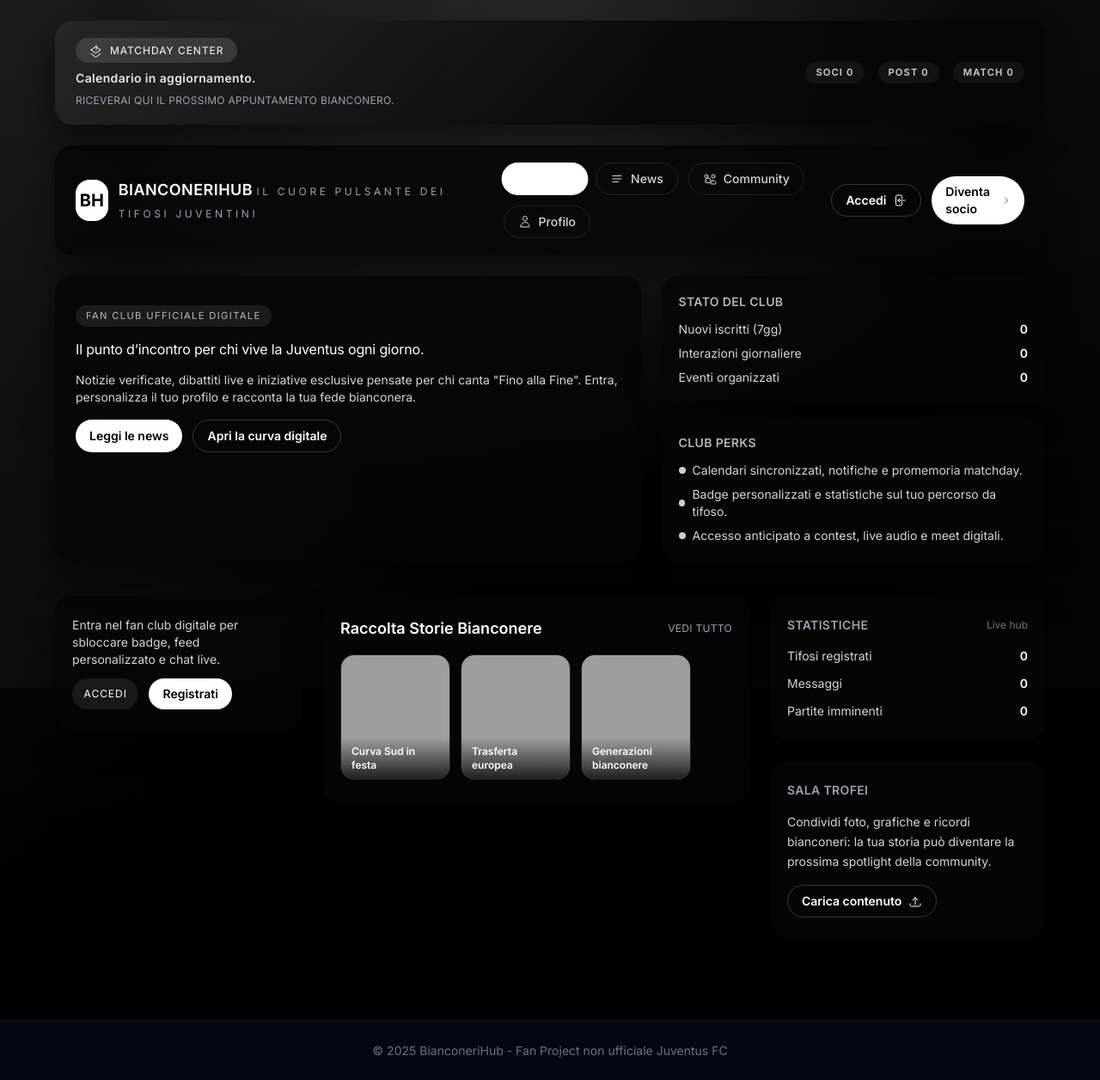
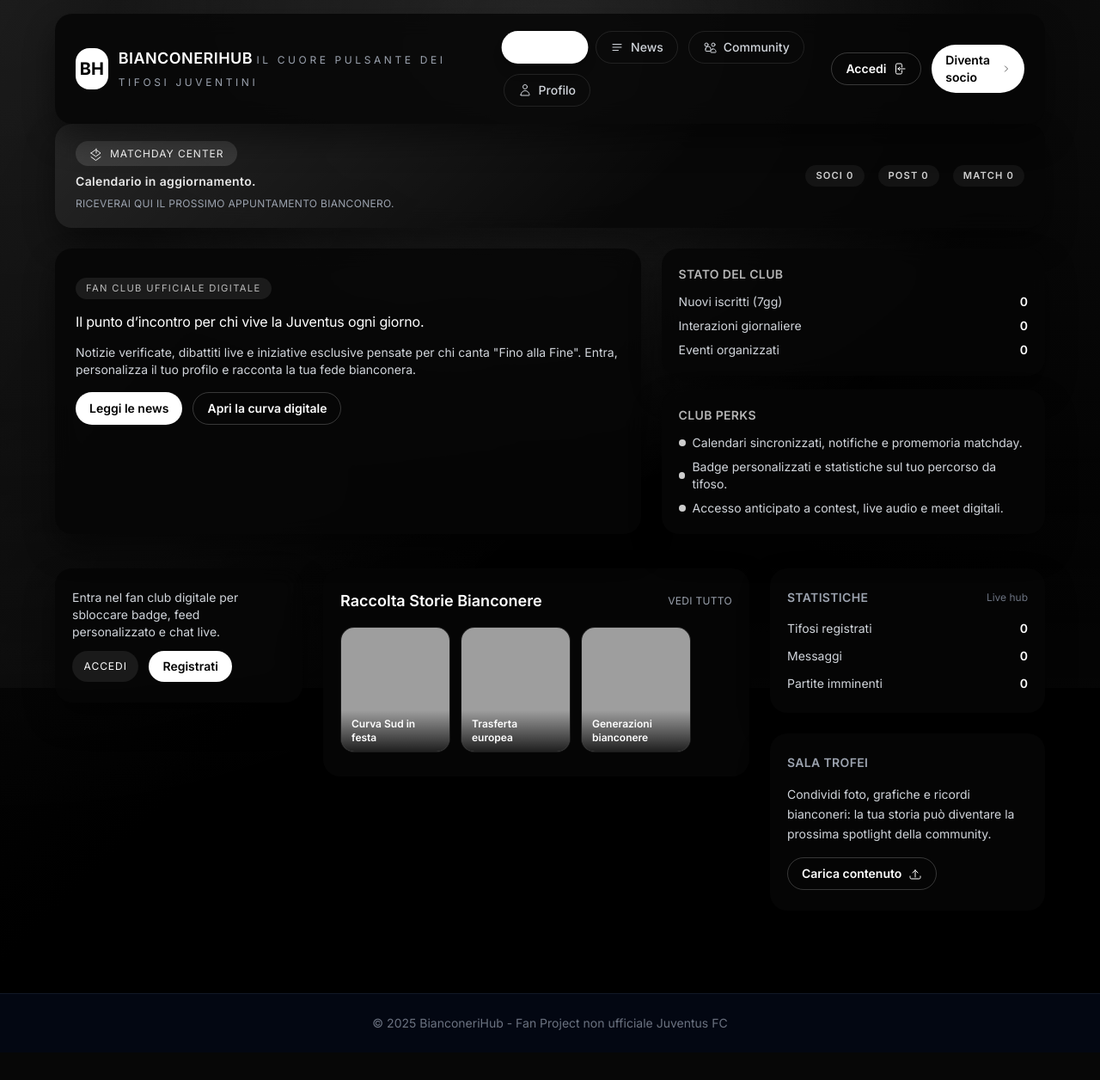
Before and after one commit to agservizi/BianconeriHubPhp, a PHP site: page / in a window 1280 px wide. Shown: the whole page at 86% size. After the commit the page ends 1198 px from the top, so only its background shows below. Run offline with PHP 8.4, Linux system fonts and the light colour scheme; data that the repository does not hold is empty; some libraries are stand-ins or nearby versions; grey boxes are pictures that could not be loaded.

Commit message:
refactor: Modifica la struttura dell'intestazione e migliora la visualizzazione delle informazioni sulle partite

```diff
--- a/includes/header.php
+++ b/includes/header.php
@@ -73,45 +73,10 @@ $introCopy = $pageDescriptions[$routeKey] ?? 'Vivi il fan club digitale dedicato
 </head>
 <body class="bg-black text-white font-['Inter',sans-serif]" data-current-page="<?php echo htmlspecialchars($currentPage ?? 'home', ENT_QUOTES, 'UTF-8'); ?>">
 <div class="relative flex min-h-screen flex-col">
-    <header class="relative z-20 px-4 pt-6 pb-10 sm:px-6 lg:px-8">
+    <div class="fixed inset-x-0 top-0 z-50 px-4 pt-4 sm:px-6 lg:px-8">
         <div class="mx-auto max-w-6xl">
-            <div class="fan-card fan-gradient border-white/20 px-4 py-4 sm:px-6 sm:py-5 mb-6">
-                <div class="flex flex-col gap-3 md:flex-row md:items-center md:justify-between">
-                    <div class="space-y-2">
-                        <span class="hero-chip">
-                            <svg xmlns="http://www.w3.org/2000/svg" class="h-4 w-4" fill="none" viewBox="0 0 24 24" stroke="currentColor" stroke-width="1.5">
-                                <path stroke-linecap="round" stroke-linejoin="round" d="M3 10.5l8.25-6 8.25 6-8.25 6L3 10.5Z" />
-                                <path stroke-linecap="round" stroke-linejoin="round" d="M3 17.25l8.25 6 8.25-6" />
-                                <path stroke-linecap="round" stroke-linejoin="round" d="M12 3v7.5" />
-                            </svg>
-                            Matchday Center
-                        </span>
-                        <?php if ($nextMatch): ?>
-                            <p class="text-sm font-semibold tracking-wide text-white/90">
-                                Juventus vs <?php echo htmlspecialchars($matchOpponent, ENT_QUOTES, 'UTF-8'); ?> — <?php echo htmlspecialchars($matchCompetition, ENT_QUOTES, 'UTF-8'); ?>
-                            </p>
-                            <p class="text-xs uppercase tracking-wide text-gray-400">
-                                <?php echo htmlspecialchars($matchVenue, ENT_QUOTES, 'UTF-8'); ?> · <?php echo htmlspecialchars($matchDate, ENT_QUOTES, 'UTF-8'); ?> · ore <?php echo htmlspecialchars($matchTime, ENT_QUOTES, 'UTF-8'); ?>
-                                <?php if ($matchCountdown): ?>
-                                    <span class="ml-2 rounded-full bg-white/10 px-2 py-0.5 text-[0.65rem] font-semibold text-white/80"><?php echo htmlspecialchars($matchCountdown, ENT_QUOTES, 'UTF-8'); ?></span>
-                                <?php endif; ?>
-                            </p>
-                        <?php else: ?>
-                            <p class="text-sm font-semibold tracking-wide text-white/90">Calendario in aggiornamento.</p>
-                            <p class="text-xs uppercase tracking-wide text-gray-400">Riceverai qui il prossimo appuntamento bianconero.</p>
-                        <?php endif; ?>
-                    </div>
-                    <div class="flex flex-wrap items-center gap-4 text-[0.7rem] font-semibold uppercase tracking-widest text-gray-400">
-                        <span class="rounded-full bg-white/5 px-3 py-1 text-white/80">Soci <?php echo $membersCount; ?></span>
-                        <span class="rounded-full bg-white/5 px-3 py-1 text-white/80">Post <?php echo $postsCount; ?></span>
-                        <span class="rounded-full bg-white/5 px-3 py-1 text-white/80">Match <?php echo $matchesCount; ?></span>
-                    </div>
-                </div>
-            </div>
-
-            <div class="sticky top-0 z-40">
-                <div class="fan-card px-4 py-4 sm:px-6 sm:py-5 mb-6 flex flex-col gap-4 lg:flex-row lg:items-center lg:justify-between">
-                    <a href="?page=home" class="flex items-center gap-3">
+            <div class="fan-card px-4 py-4 sm:px-6 sm:py-5 flex flex-col gap-4 lg:flex-row lg:items-center lg:justify-between">
+                <a href="?page=home" class="flex items-center gap-3">
                     <div class="flex h-12 w-12 items-center justify-center rounded-2xl bg-white text-black font-black text-xl">BH</div>
                     <div class="space-y-1">
                         <span class="text-lg font-semibold tracking-wide uppercase">BianconeriHub</span>
@@ -165,9 +130,45 @@ $introCopy = $pageDescriptions[$routeKey] ?? 'Vivi il fan club digitale dedicato
                     </a>
                 </div>
             </div>
-
+        </div>
+    </div>
+    <header class="relative z-20 px-4 pt-36 pb-10 sm:px-6 lg:px-8">
+        <div class="mx-auto max-w-6xl space-y-6">
+            <div class="fan-card fan-gradient border-white/20 px-4 py-4 sm:px-6 sm:py-5">
+                <div class="flex flex-col gap-3 md:flex-row md:items-center md:justify-between">
+                    <div class="space-y-2">
+                        <span class="hero-chip">
+                            <svg xmlns="http://www.w3.org/2000/svg" class="h-4 w-4" fill="none" viewBox="0 0 24 24" stroke="currentColor" stroke-width="1.5">
+                                <path stroke-linecap="round" stroke-linejoin="round" d="M3 10.5l8.25-6 8.25 6-8.25 6L3 10.5Z" />
+                                <path stroke-linecap="round" stroke-linejoin="round" d="M3 17.25l8.25 6 8.25-6" />
+                                <path stroke-linecap="round" stroke-linejoin="round" d="M12 3v7.5" />
+                            </svg>
+                            Matchday Center
+                        </span>
+                        <?php if ($nextMatch): ?>
+                            <p class="text-sm font-semibold tracking-wide text-white/90">
+                                Juventus vs <?php echo htmlspecialchars($matchOpponent, ENT_QUOTES, 'UTF-8'); ?> — <?php echo htmlspecialchars($matchCompetition, ENT_QUOTES, 'UTF-8'); ?>
+                            </p>
+                            <p class="text-xs uppercase tracking-wide text-gray-400">
+                                <?php echo htmlspecialchars($matchVenue, ENT_QUOTES, 'UTF-8'); ?> · <?php echo htmlspecialchars($matchDate, ENT_QUOTES, 'UTF-8'); ?> · ore <?php echo htmlspecialchars($matchTime, ENT_QUOTES, 'UTF-8'); ?>
+                                <?php if ($matchCountdown): ?>
+                                    <span class="ml-2 rounded-full bg-white/10 px-2 py-0.5 text-[0.65rem] font-semibold text-white/80"><?php echo htmlspecialchars($matchCountdown, ENT_QUOTES, 'UTF-8'); ?></span>
+                                <?php endif; ?>
+                            </p>
+                        <?php else: ?>
+                            <p class="text-sm font-semibold tracking-wide text-white/90">Calendario in aggiornamento.</p>
+                            <p class="text-xs uppercase tracking-wide text-gray-400">Riceverai qui il prossimo appuntamento bianconero.</p>
+                        <?php endif; ?>
+                    </div>
+                    <div class="flex flex-wrap items-center gap-4 text-[0.7rem] font-semibold uppercase tracking-widest text-gray-400">
+                        <span class="rounded-full bg-white/5 px-3 py-1 text-white/80">Soci <?php echo $membersCount; ?></span>
+                        <span class="rounded-full bg-white/5 px-3 py-1 text-white/80">Post <?php echo $postsCount; ?></span>
+                        <span class="rounded-full bg-white/5 px-3 py-1 text-white/80">Match <?php echo $matchesCount; ?></span>
+                    </div>
+                </div>
+            </div>
             <?php if ($isHomeRoute): ?>
-                <section class="grid gap-6 lg:grid-cols-5 mt-6">
+                <section class="grid gap-6 lg:grid-cols-5">
                     <div class="fan-card px-6 py-8 lg:col-span-3">
                         <div class="space-y-4">
                             <span class="section-eyebrow">Fan club ufficiale digitale</span>
@@ -208,7 +209,7 @@ $introCopy = $pageDescriptions[$routeKey] ?? 'Vivi il fan club digitale dedicato
                     </div>
                 </section>
             <?php else: ?>
-                <section class="fan-card px-6 py-7 mt-6">
+                <section class="fan-card px-6 py-7">
                     <div class="space-y-3">
                         <span class="section-eyebrow">Zona tifosi</span>
                         <h1 class="text-3xl font-bold leading-tight"><?php echo htmlspecialchars($pageTitle, ENT_QUOTES, 'UTF-8'); ?></h1>
```
